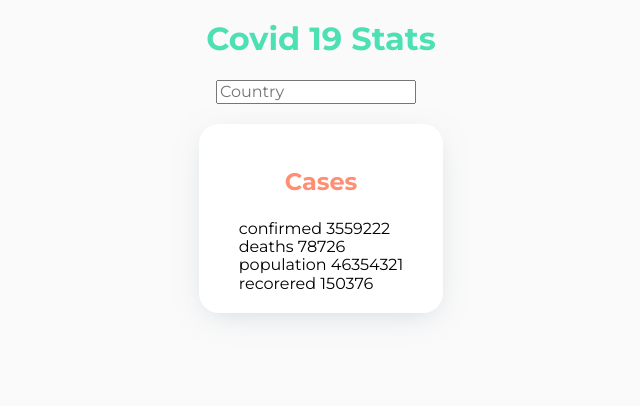
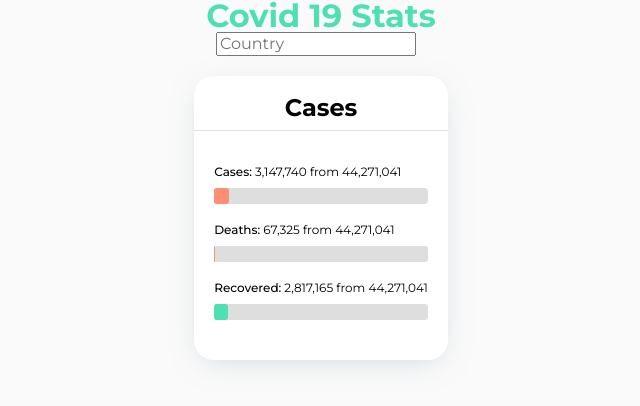
Before and after one commit to colomfernando/covid19-stats, a React (Create React App) app: page / in a window 1280 px wide. Shown: the top 406 px of the page, without its empty margins (319-959 px from the left). Built offline with nearby package versions, Linux system fonts and the light colour scheme.

Commit message:
creade bar component

```diff
--- a/src/App.tsx
+++ b/src/App.tsx
@@ -5,11 +5,13 @@ import Search from 'components/Search';
 import Cases from 'components/Cases';
 
 const casesData = {
-  confirmed: 3559222,
-  deaths: 78726,
-  population: 46354321,
-  recovered: 150376,
-  sq_km_area: 505992,
+  confirmed: 3147740,
+  continent: 'South America',
+  country: 'Argentina',
+  deaths: 67325,
+  population: 44271041,
+  recovered: 2817165,
+  sq_km_area: 2780400,
 };
 const App: React.FC = () => (
   <>
--- /dev/null
+++ b/src/components/Bar/index.tsx
@@ -0,0 +1,31 @@
+import React from 'react';
+import { validateNumber } from 'utils';
+import Styles from './styles';
+
+interface IProps {
+  total: number;
+  value: number;
+  color: string;
+  type: string;
+}
+
+const Bar: React.FC<IProps> = ({ type, total, value, color }) => {
+  if (!validateNumber(total) || !validateNumber(value)) return null;
+  const percent = (100 / total) * value;
+  return (
+    <Styles.Wrapper>
+      <Styles.WrapperText>
+        <Styles.Title>{`${type}:`}</Styles.Title>
+        <Styles.Text>{`${value.toLocaleString()} from ${total.toLocaleString()}`}</Styles.Text>
+      </Styles.WrapperText>
+      <Styles.WrapperProgress color={color}>
+        <Styles.Progress
+          color={color}
+          percent={percent > 100 ? 100 : percent}
+        />
+      </Styles.WrapperProgress>
+    </Styles.Wrapper>
+  );
+};
+
+export default Bar;
--- /dev/null
+++ b/src/components/Bar/styles.ts
@@ -0,0 +1,74 @@
+import styled from 'styled-components';
+import palette, { hexToRgb } from 'theme/palette';
+
+type WrapperProps = {
+  color: string;
+};
+
+const setTypeColor = (color: string): string => {
+  switch (color) {
+    case 'primary':
+      return palette.primary.main;
+
+    case 'secondary':
+      return palette.secondary.main;
+
+    default:
+      return palette.primary.main;
+  }
+};
+
+const Wrapper = styled.div`
+  display: flex;
+  width: 100%;
+  flex-flow: column nowrap;
+  margin: 20px 0;
+`;
+
+const WrapperText = styled.div`
+  display: flex;
+  margin-bottom: 10px;
+`;
+
+const WrapperProgress = styled.div<WrapperProps>`
+  position: relative;
+  display: flex;
+  height: 16px;
+  border-radius: 3px;
+  align-items: center;
+  background-color: rgba(${hexToRgb(palette.grey[400])}, 0.5);
+`;
+
+type ProgressProps = {
+  percent: number;
+  color: string;
+};
+const Progress = styled.div<ProgressProps>`
+  position: absolute;
+  width: ${({ percent }) => `${percent}%`};
+  border-radius: inherit;
+  background-color: ${({ color }) => setTypeColor(color)};
+  top: 0;
+  left: 0;
+  bottom: 0;
+`;
+
+const BaseText = styled.p`
+  font-size: 12px;
+  color: ${palette.common.black};
+`;
+
+const Title = styled(BaseText)`
+  font-weight: 500;
+  &::first-letter {
+    text-transform: capitalize;
+  }
+`;
+
+const Text = styled(BaseText)`
+  margin-left: 3px;
+`;
+
+Wrapper.displayName = 'Bar';
+
+export default { Wrapper, WrapperText, WrapperProgress, Progress, Title, Text };
--- a/src/components/Cases/index.tsx
+++ b/src/components/Cases/index.tsx
@@ -1,5 +1,7 @@
 import React from 'react';
 import InfoCard from 'components/InfoCard';
+import Bar from 'components/Bar';
+// import Styles from './styles';
 
 interface Props {
   confirmed: number;
@@ -16,10 +18,25 @@ const Cases: React.FC<Props> = ({
   return (
     <InfoCard title="Cases">
       <div>
-        <p>{`confirmed ${confirmed}`}</p>
-        <p>{`deaths ${deaths}`}</p>
-        <p>{`population ${population}`}</p>
-        <p>{`recorered ${recovered}`}</p>
+        <Bar
+          color="secondary"
+          type="cases"
+          total={population}
+          value={confirmed}
+        />
+        <Bar
+          color="secondary"
+          type="deaths"
+          total={population}
+          value={deaths}
+        />
+
+        <Bar
+          color="primary"
+          type="recovered"
+          total={population}
+          value={recovered}
+        />
       </div>
     </InfoCard>
   );
--- /dev/null
+++ b/src/components/Cases/styles.ts
@@ -0,0 +1,5 @@
+import styled from 'styled-components';
+
+const Title = styled.p``;
+
+export default { Title };
--- a/src/components/InfoCard/index.tsx
+++ b/src/components/InfoCard/index.tsx
@@ -11,6 +11,7 @@ const InfoCard: React.FC<IProps> = ({ title, children, ...props }) => {
   return (
     <Styles.Wrapper {...props}>
       <Styles.Title>{title}</Styles.Title>
+      <Styles.Line />
       {children}
     </Styles.Wrapper>
   );
--- a/src/components/InfoCard/styles.js
+++ b/src/components/InfoCard/styles.js
@@ -6,7 +6,7 @@ const Wrapper = styled.div`
   max-width: 300px;
   flex-flow: column nowrap;
   border-radius: 20px;
-  padding: 20px 40px;
+  padding: 20px;
   background: #fff;
   box-shadow: 0 7px 30px -10px rgba(150, 170, 180, 0.5);
 `;
@@ -14,9 +14,18 @@ const Wrapper = styled.div`
 const Title = styled.h3`
   font-size: 24px;
   font-weight: 700;
-  color: ${palette.secondary.main};
+  color: ${palette.common.black};
   text-align: center;
+  margin-bottom: 10px;
+`;
+
+const Line = styled.div`
+  width: calc(100% + 40px);
+  margin-left: -20px;
+  height: 1px;
+  background-color: ${palette.grey[300]};
+  margin-bottom: 15px;
 `;
 
 Wrapper.displayName = 'InfoCard';
-export default { Wrapper, Title };
+export default { Wrapper, Title, Line };
--- a/src/theme/GlobalStyles.js
+++ b/src/theme/GlobalStyles.js
@@ -13,7 +13,7 @@ const GlobalStyle = createGlobalStyle`
  */
 
 html {
-  line-height: 1.15; /* 1 */
+  line-height: 1; /* 1 */
   -webkit-text-size-adjust: 100%; /* 2 */
 	box-sizing: border-box;
 	font-size: 16px;
@@ -56,6 +56,10 @@ p {
 h1 {
   font-size: 2em;
   margin: 0.67em 0;
+}
+
+h1, h2, h3, h4, h5, h6 {
+	margin: 0;
 }
 
 /* Grouping content
--- a/src/theme/palette.js
+++ b/src/theme/palette.js
@@ -1,10 +1,12 @@
 const palette = {
   primary: {
+    light: '#7afad3',
     main: '#4ce0b3',
     dark: '#36ad89',
     contrastText: '#fff',
   },
   secondary: {
+    light: '#ffb19e',
     main: '#ff8e72',
     dark: '#db775e',
     contrastText: '#fff',
@@ -33,4 +35,15 @@ const palette = {
   },
 };
 
+export const hexToRgb = (hex: string): string =>
+  hex
+    .replace(
+      /^#?([a-f\d])([a-f\d])([a-f\d])$/i,
+      (m, r, g, b) => '#' + r + r + g + g + b + b
+    )
+    .substring(1)
+    .match(/.{2}/g)
+    .map((x) => parseInt(x, 16))
+    .join(',');
+
 export default palette;
```
